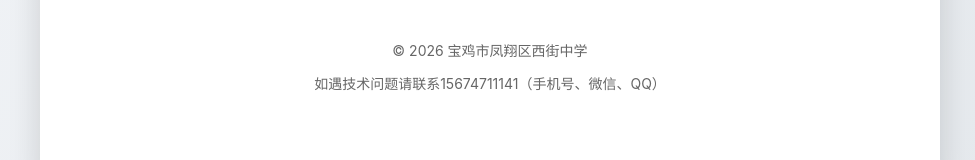
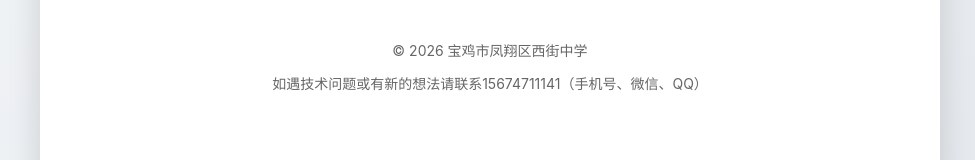
Before and after one commit to tian-wenfei/grade-management, a website: page index.html in a window 1280 px wide. Shown: the part 628-788 px from the top of the page, without its empty margins (150-1125 px from the left). Drawn offline with Linux system fonts and the light colour scheme.

Commit message:
Update footer contact text

```diff
--- a/index.html
+++ b/index.html
@@ -162,7 +162,7 @@
 
         <footer class="footer">
             <p>© 2026 宝鸡市凤翔区西街中学</p>
-            <p>如遇技术问题请联系15674711141（手机号、微信、QQ）</p>
+            <p>如遇技术问题或有新的想法请联系15674711141（手机号、微信、QQ）</p>
         </footer>
     </div>
 
```
